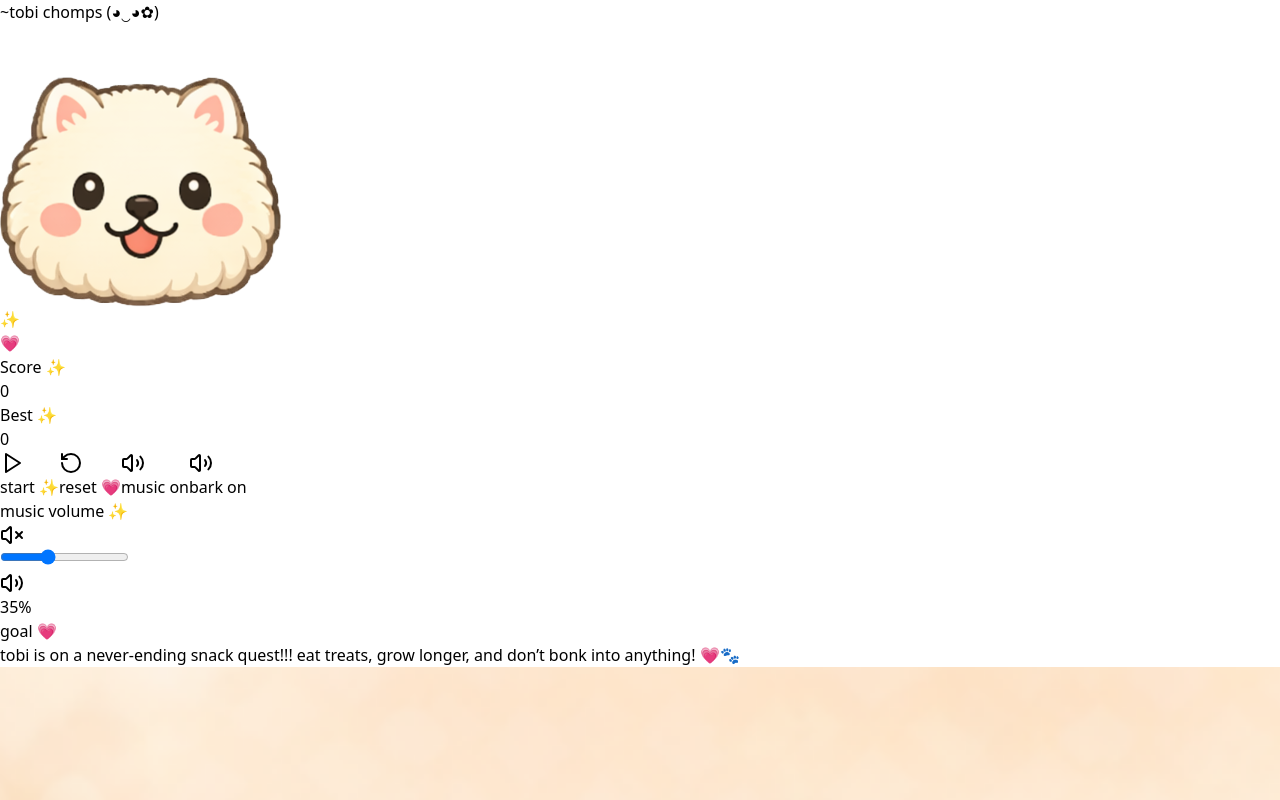
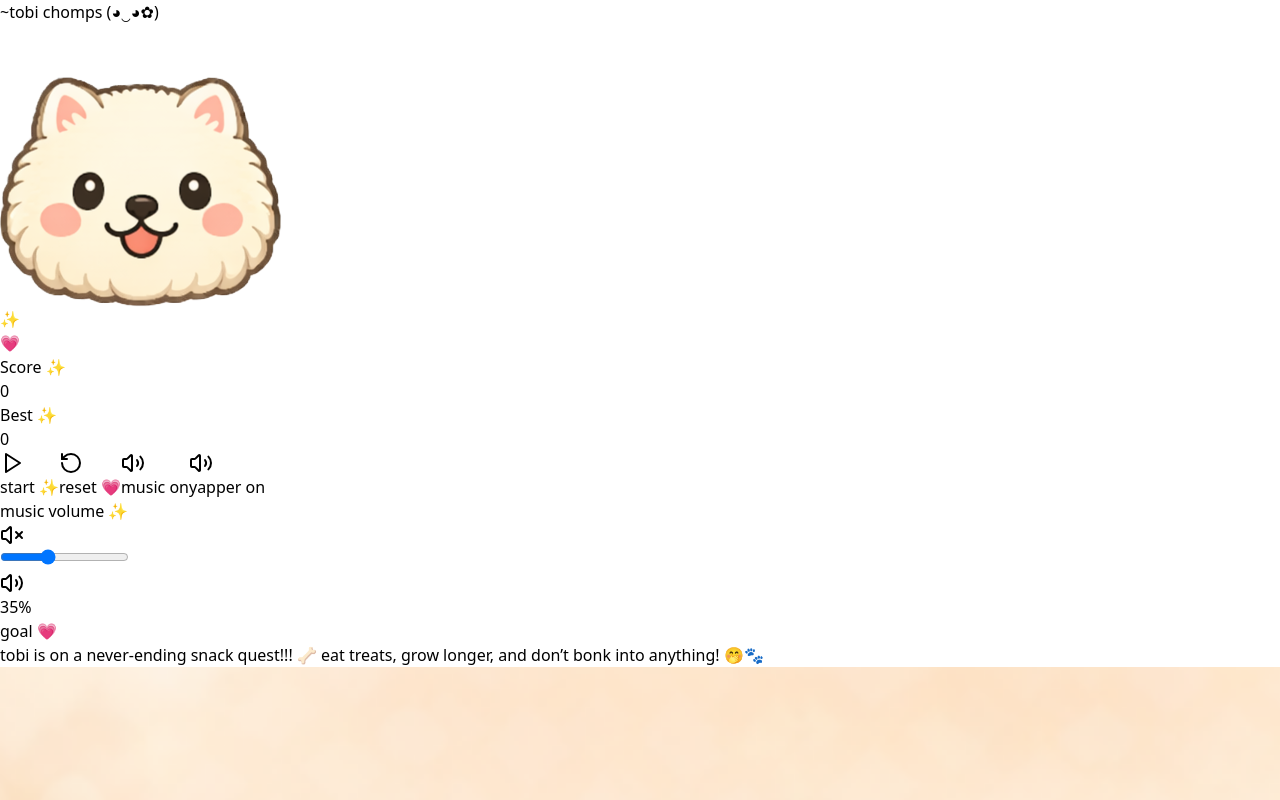
Before and after one commit to lookwhoitys/tobi-chomps, a React (Vite) app: page / in a window 1280 px wide. Shown: the top 800 px of the page. Built offline with nearby package versions, Linux system fonts and the light colour scheme; the HTML template or start-up script is replaced by a standard one.

Commit message:
Update App.jsx

```diff
--- a/src/App.jsx
+++ b/src/App.jsx
@@ -564,7 +564,7 @@ export default function App() {
                 title="Toggle bark sound"
               >
                 {soundEnabled ? <Volume2 className="h-4 w-4" /> : <VolumeX className="h-4 w-4" />}
-                {soundEnabled ? "bark on" : "bark off"}
+                {soundEnabled ? "yapper on" : "yapper off"}
               </IconButton>
             </div>
 
@@ -593,7 +593,7 @@ export default function App() {
             <div className="rounded-[24px] border border-sky-100 bg-white/90 p-4 shadow-sm text-sm text-zinc-600">
               <div className="mb-2 font-medium text-[#6da8c4] lowercase">goal 💗</div>
               <p className="lowercase">
-                tobi is on a never-ending snack quest!!! eat treats, grow longer, and don’t bonk into anything! 💗🐾
+                tobi is on a never-ending snack quest!!! 🦴 eat treats, grow longer, and don’t bonk into anything! 🤭🐾
               </p>
             </div>
           </div>
```
